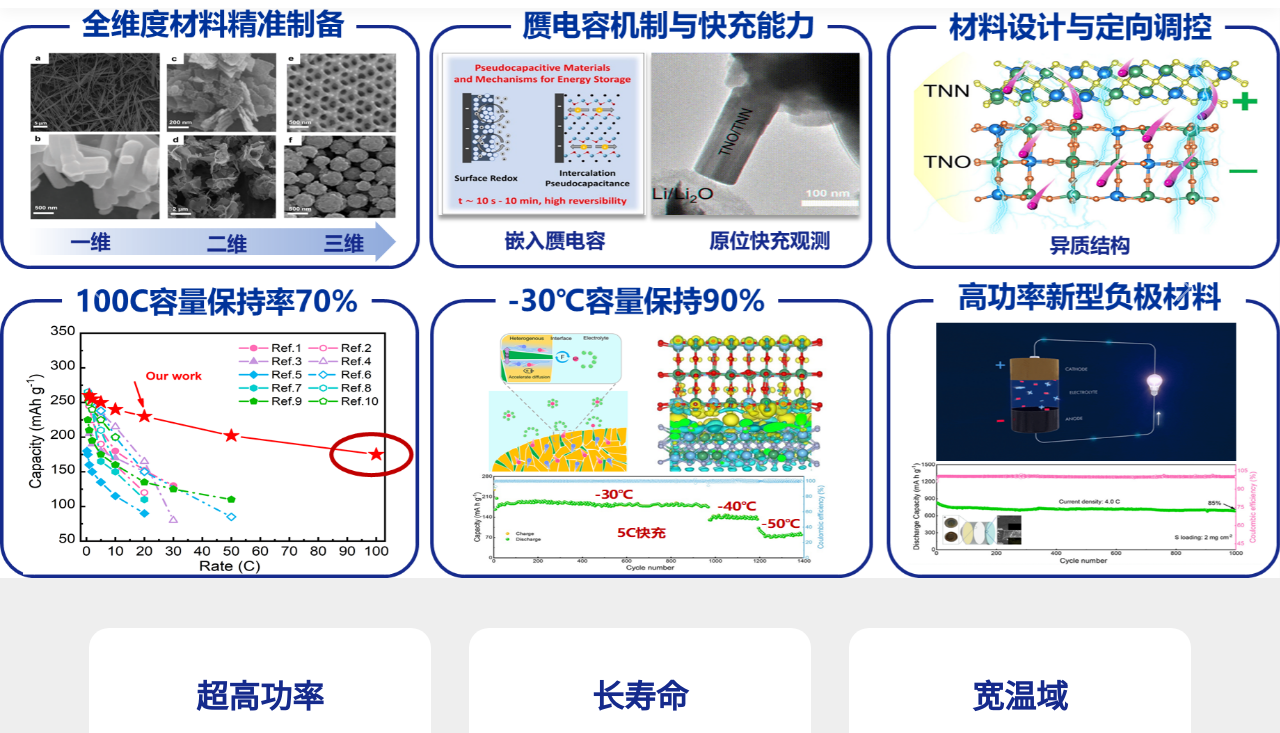
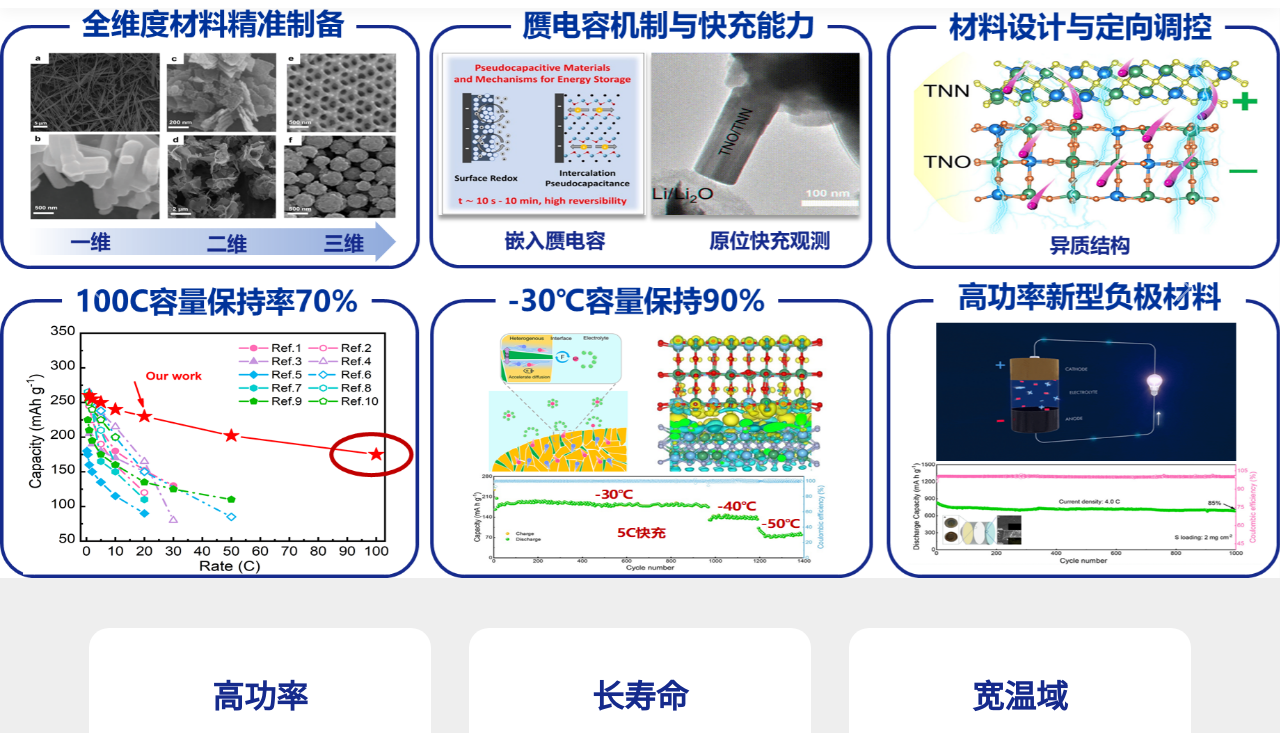
Before and after one commit to SpringGoose/SpringGoose.github.io, a plain HTML site: page index.html in a window 1280 px wide. Shown: the part 67-800 px from the top of the page. Drawn offline with nearby package versions, Linux system fonts and the light colour scheme.

Commit message:
Update index.html

```diff
--- a/index.html
+++ b/index.html
@@ -89,7 +89,7 @@
     <div class="container product-features" style="margin-top: 50px;">
         <div class="row text-center">
             <div class="col-md-4 heiheihei">
-                <h2>超高功率</h2>
+                <h2>高功率</h2>
                 <img src="media/high.png" alt="High Power" class="img-fluid" width="200%">
                 <h4>超高功率铌基材料协助<br>电网调频调峰</h4>
             </div>
```
